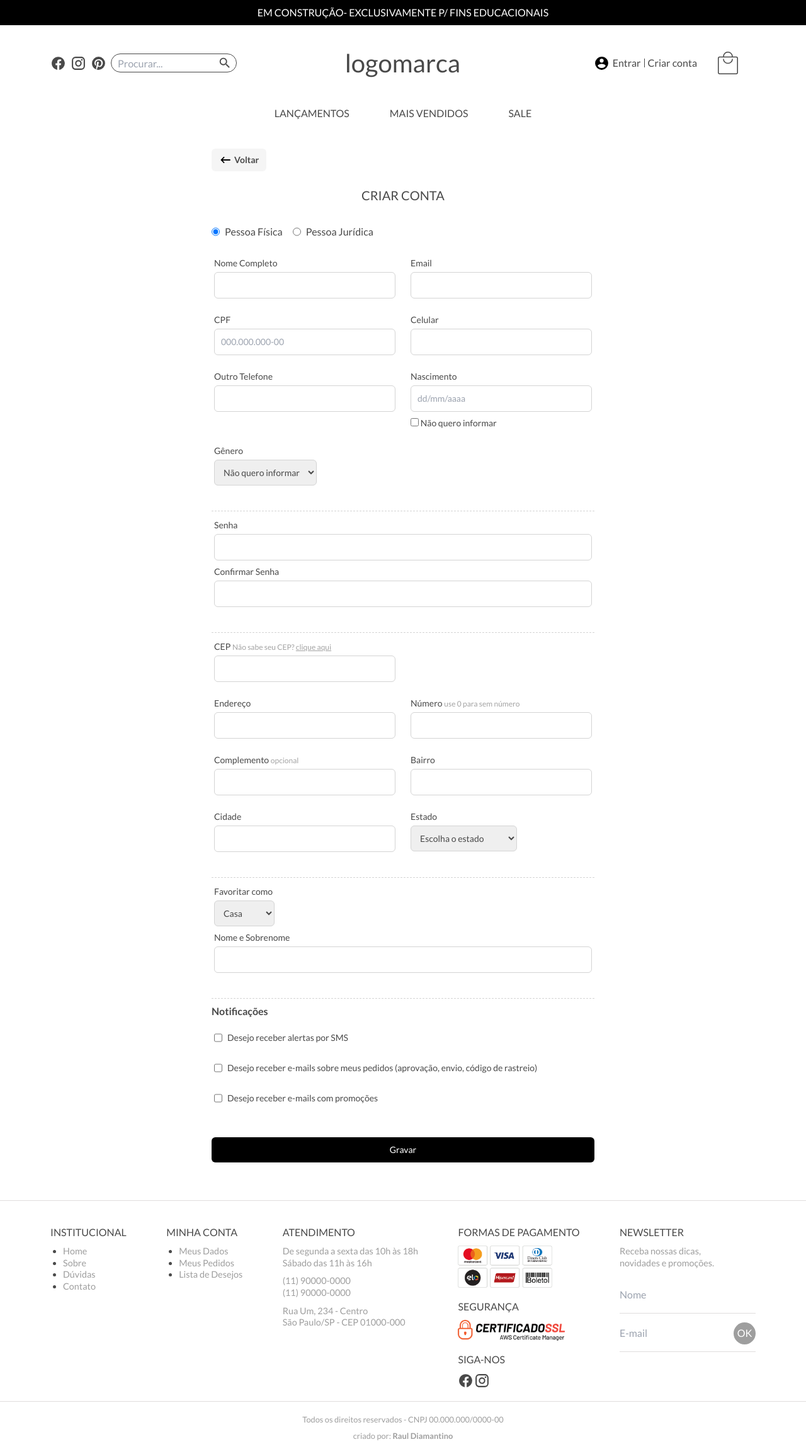
After one commit to rauldiamantino/clone-plataforma, a Node server app: page /register in a window 1280 px wide. The commit adds this page. Shown: the whole page at 63% size. Run offline with Node 20, Linux system fonts and the light colour scheme.

Commit message:
Insert pages: login and register with tailwindcss

```diff
--- a/src/public/styles/tailwind/dist/output.css
+++ b/src/public/styles/tailwind/dist/output.css
@@ -602,6 +602,36 @@ video {
   background-color: transparent;
 }
 
+.register-form-col {
+  display: flex;
+  flex-direction: column;
+  gap: 0.25rem;
+  border-radius: 0.375rem;
+  padding-top: 0.75rem;
+  padding-bottom: 0.75rem;
+  font-size: 0.875rem;
+  line-height: 1.25rem;
+}
+
+@media (min-width: 1024px) {
+  .register-form-col {
+    padding: 0.25rem;
+  }
+
+  .register-form-col:hover {
+    --tw-bg-opacity: 1;
+    background-color: rgb(254 249 195 / var(--tw-bg-opacity));
+  }
+}
+
+.register-form-col-input {
+  border-radius: 0.375rem;
+  border-width: 1px;
+  --tw-border-opacity: 1;
+  border-color: rgb(212 212 212 / var(--tw-border-opacity));
+  padding: 0.625rem;
+}
+
 .static {
   position: static;
 }
@@ -622,12 +652,82 @@ video {
   z-index: 50;
 }
 
+.m-5 {
+  margin: 1.25rem;
+}
+
+.mx-auto {
+  margin-left: auto;
+  margin-right: auto;
+}
+
+.mx-2\.5 {
+  margin-left: 0.625rem;
+  margin-right: 0.625rem;
+}
+
+.mx-2 {
+  margin-left: 0.5rem;
+  margin-right: 0.5rem;
+}
+
+.mx-3 {
+  margin-left: 0.75rem;
+  margin-right: 0.75rem;
+}
+
+.mx-4 {
+  margin-left: 1rem;
+  margin-right: 1rem;
+}
+
+.mt-1 {
+  margin-top: 0.25rem;
+}
+
+.mt-8 {
+  margin-top: 2rem;
+}
+
+.mb-2 {
+  margin-bottom: 0.5rem;
+}
+
+.mt-4 {
+  margin-top: 1rem;
+}
+
+.ml-4 {
+  margin-left: 1rem;
+}
+
+.mb-4 {
+  margin-bottom: 1rem;
+}
+
+.mt-6 {
+  margin-top: 1.5rem;
+}
+
+.mt-9 {
+  margin-top: 2.25rem;
+}
+
 .flex {
   display: flex;
 }
 
 .hidden {
   display: none;
+}
+
+.h-min {
+  height: -moz-min-content;
+  height: min-content;
+}
+
+.h-5 {
+  height: 1.25rem;
 }
 
 .h-10 {
@@ -642,6 +742,27 @@ video {
   height: 100%;
 }
 
+.w-full {
+  width: 100%;
+}
+
+.w-screen {
+  width: 100vw;
+}
+
+.w-9\/12 {
+  width: 75%;
+}
+
+.w-5 {
+  width: 1.25rem;
+}
+
+.w-min {
+  width: -moz-min-content;
+  width: min-content;
+}
+
 .w-10 {
   width: 2.5rem;
 }
@@ -650,12 +771,36 @@ video {
   width: 13rem;
 }
 
+.cursor-pointer {
+  cursor: pointer;
+}
+
 .list-disc {
   list-style-type: disc;
 }
 
+.flex-row {
+  flex-direction: row;
+}
+
 .flex-col {
   flex-direction: column;
+}
+
+.items-center {
+  align-items: center;
+}
+
+.gap-2 {
+  gap: 0.5rem;
+}
+
+.gap-1 {
+  gap: 0.25rem;
+}
+
+.gap-3 {
+  gap: 0.75rem;
 }
 
 .divide-y > :not([hidden]) ~ :not([hidden]) {
@@ -669,8 +814,52 @@ video {
   border-color: rgb(209 213 219 / var(--tw-divide-opacity));
 }
 
+.self-start {
+  align-self: flex-start;
+}
+
 .overflow-y-auto {
   overflow-y: auto;
+}
+
+.rounded-md {
+  border-radius: 0.375rem;
+}
+
+.border {
+  border-width: 1px;
+}
+
+.border-t {
+  border-top-width: 1px;
+}
+
+.border-b {
+  border-bottom-width: 1px;
+}
+
+.border-dashed {
+  border-style: dashed;
+}
+
+.border-neutral-300 {
+  --tw-border-opacity: 1;
+  border-color: rgb(212 212 212 / var(--tw-border-opacity));
+}
+
+.border-black {
+  --tw-border-opacity: 1;
+  border-color: rgb(0 0 0 / var(--tw-border-opacity));
+}
+
+.bg-neutral-100 {
+  --tw-bg-opacity: 1;
+  background-color: rgb(245 245 245 / var(--tw-bg-opacity));
+}
+
+.bg-black {
+  --tw-bg-opacity: 1;
+  background-color: rgb(0 0 0 / var(--tw-bg-opacity));
 }
 
 .bg-white {
@@ -683,6 +872,97 @@ video {
   background-color: rgb(73 73 73 / var(--tw-bg-opacity));
 }
 
+.bg-red-500 {
+  --tw-bg-opacity: 1;
+  background-color: rgb(239 68 68 / var(--tw-bg-opacity));
+}
+
+.bg-blue-500 {
+  --tw-bg-opacity: 1;
+  background-color: rgb(59 130 246 / var(--tw-bg-opacity));
+}
+
+.bg-gradient-to-b {
+  background-image: linear-gradient(to bottom, var(--tw-gradient-stops));
+}
+
+.bg-gradient-to-t {
+  background-image: linear-gradient(to top, var(--tw-gradient-stops));
+}
+
+.from-black {
+  --tw-gradient-from: #000;
+  --tw-gradient-to: rgb(0 0 0 / 0);
+  --tw-gradient-stops: var(--tw-gradient-from), var(--tw-gradient-to);
+}
+
+.from-black\/10 {
+  --tw-gradient-from: rgb(0 0 0 / 0.1);
+  --tw-gradient-to: rgb(0 0 0 / 0);
+  --tw-gradient-stops: var(--tw-gradient-from), var(--tw-gradient-to);
+}
+
+.to-black\/80 {
+  --tw-gradient-to: rgb(0 0 0 / 0.8);
+}
+
+.to-white {
+  --tw-gradient-to: #fff;
+}
+
+.p-1 {
+  padding: 0.25rem;
+}
+
+.p-4 {
+  padding: 1rem;
+}
+
+.px-2\.5 {
+  padding-left: 0.625rem;
+  padding-right: 0.625rem;
+}
+
+.px-2 {
+  padding-left: 0.5rem;
+  padding-right: 0.5rem;
+}
+
+.px-1\.5 {
+  padding-left: 0.375rem;
+  padding-right: 0.375rem;
+}
+
+.px-1 {
+  padding-left: 0.25rem;
+  padding-right: 0.25rem;
+}
+
+.py-2\.5 {
+  padding-top: 0.625rem;
+  padding-bottom: 0.625rem;
+}
+
+.px-3 {
+  padding-left: 0.75rem;
+  padding-right: 0.75rem;
+}
+
+.py-2 {
+  padding-top: 0.5rem;
+  padding-bottom: 0.5rem;
+}
+
+.py-5 {
+  padding-top: 1.25rem;
+  padding-bottom: 1.25rem;
+}
+
+.px-4 {
+  padding-left: 1rem;
+  padding-right: 1rem;
+}
+
 .px-6 {
   padding-left: 1.5rem;
   padding-right: 1.5rem;
@@ -693,14 +973,106 @@ video {
   padding-bottom: 0.25rem;
 }
 
+.pt-9 {
+  padding-top: 2.25rem;
+}
+
+.pb-7 {
+  padding-bottom: 1.75rem;
+}
+
+.pt-2 {
+  padding-top: 0.5rem;
+}
+
+.pt-1 {
+  padding-top: 0.25rem;
+}
+
+.pb-1 {
+  padding-bottom: 0.25rem;
+}
+
+.pt-3 {
+  padding-top: 0.75rem;
+}
+
+.pb-2 {
+  padding-bottom: 0.5rem;
+}
+
+.pr-2 {
+  padding-right: 0.5rem;
+}
+
+.pb-9 {
+  padding-bottom: 2.25rem;
+}
+
+.text-center {
+  text-align: center;
+}
+
+.text-xl {
+  font-size: 1.25rem;
+  line-height: 1.75rem;
+}
+
 .text-sm {
   font-size: 0.875rem;
   line-height: 1.25rem;
 }
 
+.text-xs {
+  font-size: 0.75rem;
+  line-height: 1rem;
+}
+
+.text-base {
+  font-size: 1rem;
+  line-height: 1.5rem;
+}
+
+.font-bold {
+  font-weight: 700;
+}
+
 .text-white {
   --tw-text-opacity: 1;
   color: rgb(255 255 255 / var(--tw-text-opacity));
+}
+
+.text-neutral-500 {
+  --tw-text-opacity: 1;
+  color: rgb(115 115 115 / var(--tw-text-opacity));
+}
+
+.text-blue-600 {
+  --tw-text-opacity: 1;
+  color: rgb(37 99 235 / var(--tw-text-opacity));
+}
+
+.text-black {
+  --tw-text-opacity: 1;
+  color: rgb(0 0 0 / var(--tw-text-opacity));
+}
+
+.text-neutral-400 {
+  --tw-text-opacity: 1;
+  color: rgb(163 163 163 / var(--tw-text-opacity));
+}
+
+.underline {
+  text-decoration-line: underline;
+}
+
+.hover\:bg-neutral-200:hover {
+  --tw-bg-opacity: 1;
+  background-color: rgb(229 229 229 / var(--tw-bg-opacity));
+}
+
+.hover\:no-underline:hover {
+  text-decoration-line: none;
 }
 
 @media (min-width: 1024px) {
@@ -742,6 +1114,33 @@ video {
     transition-duration: 300ms;
   }
 
+  .lg\:mx-auto {
+    margin-left: auto;
+    margin-right: auto;
+  }
+
+  .lg\:mx-0 {
+    margin-left: 0px;
+    margin-right: 0px;
+  }
+
+  .lg\:my-4 {
+    margin-top: 1rem;
+    margin-bottom: 1rem;
+  }
+
+  .lg\:mt-3 {
+    margin-top: 0.75rem;
+  }
+
+  .lg\:mb-3 {
+    margin-bottom: 0.75rem;
+  }
+
+  .lg\:grid {
+    display: grid;
+  }
+
   .lg\:hidden {
     display: none;
   }
@@ -751,12 +1150,36 @@ video {
     height: min-content;
   }
 
+  .lg\:w-5\/12 {
+    width: 41.666667%;
+  }
+
   .lg\:w-full {
     width: 100%;
   }
 
+  .lg\:w-7\/12 {
+    width: 58.333333%;
+  }
+
+  .lg\:w-8\/12 {
+    width: 66.666667%;
+  }
+
+  .lg\:w-10\/12 {
+    width: 83.333333%;
+  }
+
+  .lg\:w-1\/2 {
+    width: 50%;
+  }
+
   .lg\:list-none {
     list-style-type: none;
+  }
+
+  .lg\:grid-cols-2 {
+    grid-template-columns: repeat(2, minmax(0, 1fr));
   }
 
   .lg\:flex-row {
@@ -767,9 +1190,69 @@ video {
     justify-content: center;
   }
 
+  .lg\:gap-4 {
+    gap: 1rem;
+  }
+
   .lg\:divide-y-0 > :not([hidden]) ~ :not([hidden]) {
     --tw-divide-y-reverse: 0;
     border-top-width: calc(0px * calc(1 - var(--tw-divide-y-reverse)));
     border-bottom-width: calc(0px * var(--tw-divide-y-reverse));
   }
+
+  .lg\:rounded-md {
+    border-radius: 0.375rem;
+  }
+
+  .lg\:border {
+    border-width: 1px;
+  }
+
+  .lg\:border-neutral-300 {
+    --tw-border-opacity: 1;
+    border-color: rgb(212 212 212 / var(--tw-border-opacity));
+  }
+
+  .lg\:px-1 {
+    padding-left: 0.25rem;
+    padding-right: 0.25rem;
+  }
+
+  .lg\:py-2 {
+    padding-top: 0.5rem;
+    padding-bottom: 0.5rem;
+  }
+
+  .lg\:px-0 {
+    padding-left: 0px;
+    padding-right: 0px;
+  }
+
+  .lg\:py-3\.5 {
+    padding-top: 0.875rem;
+    padding-bottom: 0.875rem;
+  }
+
+  .lg\:py-3 {
+    padding-top: 0.75rem;
+    padding-bottom: 0.75rem;
+  }
+
+  .lg\:pt-4 {
+    padding-top: 1rem;
+  }
+
+  .lg\:text-center {
+    text-align: center;
+  }
+
+  .lg\:text-sm {
+    font-size: 0.875rem;
+    line-height: 1.25rem;
+  }
+
+  .lg\:hover\:bg-yellow-100:hover {
+    --tw-bg-opacity: 1;
+    background-color: rgb(254 249 195 / var(--tw-bg-opacity));
+  }
 }
--- a/src/server.js
+++ b/src/server.js
@@ -20,5 +20,13 @@ app.get("/sale", function (req, res) {
      res.render("pages/sale");
 });
 
+app.get("/login", function (req, res) {
+     res.render("pages/login");
+});
+
+app.get("/register", function (req, res) {
+     res.render("pages/register");
+});
+
 app.listen(8080); //charge all the express
 console.log("Server ON");
--- /dev/null
+++ b/src/views/pages/register.ejs
@@ -0,0 +1,187 @@
+<!DOCTYPE html>
+
+<!-- HEAD -->
+<%- include('../partials/head', {title: 'Clone Plataforma'}); %>
+
+<body>
+    <!-- HEADER -->
+    <%- include('../partials/header'); %>
+
+       <!-- MAIN -->
+       <main>
+        <div class="register-top-button w-full px-4 mt-9 lg:w-1/2 lg:mx-auto">
+            <a href="/" class="hover:no-underline">
+                <button class="py-2 px-3 self-start mb-4 bg-neutral-100 hover:bg-neutral-200 text-xs lg:text-sm font-bold rounded-md flex items-center gap-1">
+                    <img src="./images/arrow-back.svg" class="w-5 h-5">
+                    Voltar
+                </button>
+            </a>
+        </div>
+
+        <form action="" class="register-form flex flex-col gap-2 px-4 mt-6 lg:w-1/2 mx-auto">
+            <h1 class="text-center text-xl pb-2">CRIAR CONTA</h1>
+            <div class="register-form-radio flex gap-2 lg:my-4">
+                <input type="radio" name="register-form-radio-type" id="register-form-radio-physical-person" checked>
+                <label for="physical-person" class="pr-2">Pessoa Física</label>
+                <input type="radio" name="register-form-radio-type" id="register-form-radio-legal-person">
+                <label for="legal-person">Pessoa Jurídica</label>
+            </div>
+
+            <div class="register-form-personal-data pb-9 border-b border-neutral-300 border-dashed lg:grid lg:grid-cols-2 lg:gap-4">
+                <div class="register-form-col">
+                    <label for="physicalPerson">Nome Completo</label>
+                    <input type="text" name="register-form-personal-name" id="register-form-personal-name-full-name" class="register-form-col-input">
+                </div>
+                <div class="register-form-col">
+                    <label for="register-form-personal-email">Email</label>
+                    <input type="email" name="register-form-personal-email" id="register-form-personal-email" class="register-form-col-input">
+                </div>
+                <div class="register-form-col">
+                    <label for="register-form-personal-cpf">CPF</label>
+                    <input type="text" name="register-form-personal-cpf" id="register-form-personal-cpf" class="register-form-col-input" placeholder="000.000.000-00">
+                </div>
+                <div class="register-form-col">
+                    <label for="register-form-personal-cell">Celular</label>
+                    <input type="text" name="register-form-personal-cell" id="register-form-personal-cell" class="register-form-col-input">
+                </div>
+                <div class="register-form-col">
+                    <label for="register-form-personal-other-phone">Outro Telefone</label>
+                    <input type="text" name="register-form-personal-other-phone" id="register-form-personal-other-phone" class="register-form-col-input">
+                </div>
+                <div class="register-form-col">
+                    <label for="register-form-personal-birth-date">Nascimento</label>
+                    <input type="text" name="register-form-personal-birth-date" id="register-form-personal-birth-date"  class="register-form-col-input" placeholder="dd/mm/aaaa">
+                    <div class="pt-1">
+                        <input type="checkbox" name="register-form-personal-no-birth-date" id="register-form-personal-no-birth-date">
+                        <label for="register-form-personal-no-birth-date">Não quero informar</label>
+                    </div>
+                </div>
+                <div class="register-form-col">
+                    <label for="register-form-personal-genre">Gênero</label>
+                    <select name="register-form-personal-genre" id="register-form-personal-genre" class="register-form-col-input w-min">
+                        <option value="not">Não quero informar</option>
+                        <option value="masculine">Masculino</option>
+                        <option value="feminine">Feminino</option>
+                    </select>
+                </div>
+            </div>
+
+            <div class="register-form-personal-password pb-9 border-b border-neutral-300 border-dashed">
+                <div class="register-form-col">
+                    <label for="register-form-passord">Senha</label>
+                    <input type="password" name="register-form-passord" id="register-form-passord" class="register-form-col-input">
+                </div>
+                <div class="register-form-col">
+                    <label for="register-form-passord-confirm">Confirmar Senha</label>
+                    <input type="password" name="register-form-passord-confirm" id="register-form-passord-confirm" class="register-form-col-input">
+                </div>
+            </div>
+
+            <div class="register-form-personal-address pb-9 border-b border-neutral-300 border-dashed lg:grid lg:grid-cols-2 lg:gap-4">
+                <div class="register-form-col">
+                    <label for="register-form-cep">CEP <span class=" text-xs text-neutral-400">Não sabe seu CEP? <a class="underline">clique aqui</a></span></label>
+                    <input type="text" name="register-form-cep" id="register-form-cep" class="register-form-col-input">
+                </div>
+                <div>
+                </div>
+                <div class="register-form-col">
+                    <label for="register-form-address">Endereço</label>
+                    <input type="text" name="register-form-address" id="register-form-address" class="register-form-col-input">
+                </div>
+                <div class="register-form-col">
+                    <label for="register-form-address-number">Número <span class="text-xs text-neutral-400"> use 0 para sem número</span></label>
+                    <input type="text" name="register-form-address-number" id="register-form-address-number" class="register-form-col-input">
+                </div>
+                <div class="register-form-col">
+                    <label for="register-form-address-complement">Complemento <span class="text-xs text-neutral-400"> opcional</span></label>
+                    <input type="text" name="register-form-address-complement" id="register-form-address-complement" class="register-form-col-input">
+                </div>
+                <div class="register-form-col">
+                    <label for="register-form-address-district">Bairro</label>
+                    <input type="text" name="register-form-address-district" id="register-form-address-district" class="register-form-col-input">
+                </div>
+                <div class="register-form-col">
+                    <label for="register-form-address-city">Cidade</label>
+                    <input type="text" name="register-form-address-city" id="register-form-address-city" class="register-form-col-input">
+                </div>
+                <div class="register-form-col">
+                    <label for="register-form-address-state">Estado</label>
+                    <select name="register-form-address-state" id="register-form-address-state" class="register-form-col-input w-min">
+                        <option value="select">Escolha o estado</option>
+                        <option value="acre">Acre</option>
+                        <option value="alagoas">Alagoas</option>
+                        <option value="amapa">Amapá</option>
+                        <option value="amazonas">Amazonas</option>
+                        <option value="bahia">Bahia</option>
+                        <option value="ceará">Ceará</option>
+                        <option value="espirito-santo">Espírito Santo</option>
+                        <option value="goias">Goiás</option>
+                        <option value="maranhao">Maranhão</option>
+                        <option value="mato-grosso">Mato Grosso</option>
+                        <option value="mato-grosso-do-sul">Mato Grosso do Sul</option>
+                        <option value="minas-gerais">Minas Gerais</option>
+                        <option value="para">Pará</option>
+                        <option value="paraiba">Paraíba</option>
+                        <option value="parana">Paraná</option>
+                        <option value="pernambuco">Pernambuco</option>
+                        <option value="piaui">Piauí</option>
+                        <option value="rio-de-janeiro">Rio de Janeiro</option>
+                        <option value="rio-grande-do-Norte">Rio Grande do Norte</option>
+                        <option value="">Rio Grande do Sul</option>
+                        <option value="rondonia">Rondônia</option>
+                        <option value="roraima">Roraima</option>
+                        <option value="santa-catarina">Santa Catarina</option>
+                        <option value="sao-paulo">São Paulo</option>
+                        <option value="sergipe">Sergipe</option>
+                        <option value="tocantis">Tocantins</option>
+                        <option value="distrito-federal">Distrito Federal</option>
+                    </select>
+                </div>
+            </div>
+
+            <div class="register-form-personal-address-favorite pb-9 border-b border-neutral-300 border-dashed">
+                <div class="register-form-col">
+                    <label for="register-form-address-favorite">Favoritar como</label>
+                    <select name="register-form-address-favorite" id="register-form-address-favorite" class="register-form-col-input w-min">
+                        <option value="home">Casa</option>
+                        <option value="work">Trabalho</option>
+                        <option value="other">Outro</option>
+                    </select>
+                </div>
+
+                <div class="register-form-col">
+                    <label for="register-form-address-full-name">Nome e Sobrenome</label>
+                    <input type="text" name="register-form-address-full-name" id="register-form-address-full-name" class="register-form-col-input">
+                </div>
+            </div>
+
+            <div class="register-form-notifications">
+                <div class="flex flex-col gap-3">
+                    <h3 class="font-bold text-base">Notificações</h3>
+                    <div class="register-form-col py-2 flex flex-row gap-2">
+                        <input type="checkbox" name="register-form-notifications-sms" id="register-form-personal-notifications-sms">
+                        <label for="register-form-personal-notifications-sms">Desejo receber alertas por SMS</label>
+                    </div>
+                    <div class="register-form-col py-2 flex flex-row gap-2">
+                        <input type="checkbox" name="register-form-notifications-status" id="register-form-personal-notifications-status">
+                        <label for="register-form-personal-notifications-status">Desejo receber e-mails sobre meus pedidos (aprovação, envio, código de rastreio)</label>
+                    </div>
+                    <div class="register-form-col py-2 flex flex-row gap-2">
+                        <input type="checkbox" name="register-form-notifications-promotions" id="register-form-personal-notifications-promotions">
+                        <label for="register-form-personal-notifications-promotions">Desejo receber e-mails com promoções</label>
+                    </div>
+
+                    <button class="bg-black text-white text-sm py-2.5 mt-8 w-full border-1 border-black rounded-md">Gravar</button>
+                </div>
+            </div>
+        </form>
+       </main>
+
+       <!-- FOOTER -->
+       <%- include('../partials/footer'); %>
+
+       <!-- SCRIPTS -->
+       <%- include('../partials/scripts'); %>
+ </body>
+
+</html>
--- a/src/views/partials/header.ejs
+++ b/src/views/partials/header.ejs
@@ -24,13 +24,13 @@
       <div id="header-right-box">
          <!-- HEADER ACCOUNT -->
          <div id="account">
-            <a href="" id="link-account"><img src="./images/account-circle.svg" alt="Entrar"></a>
+            <a href="/login" id="link-account"><img src="./images/account-circle.svg" alt="Entrar"></a>
             <ul id="account-list">
                <li>
-                  <a href="">Entrar</a>
+                  <a href="/login">Entrar</a>
                </li>
                <li>
-                  <a href="">Criar conta</a>
+                  <a href="/register">Criar conta</a>
                </li>
             </ul>
          </div>
```
Also changed, not shown: src/public/styles/tailwind/input.css (+8 -0 lines), src/views/pages/login.ejs (added, +50 -0 lines), src/public/images/arrow-back.svg (added).
